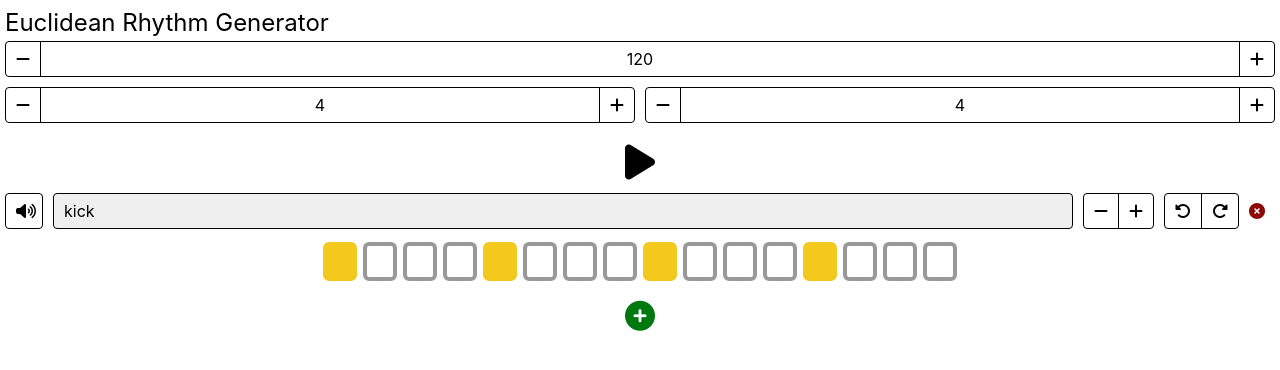
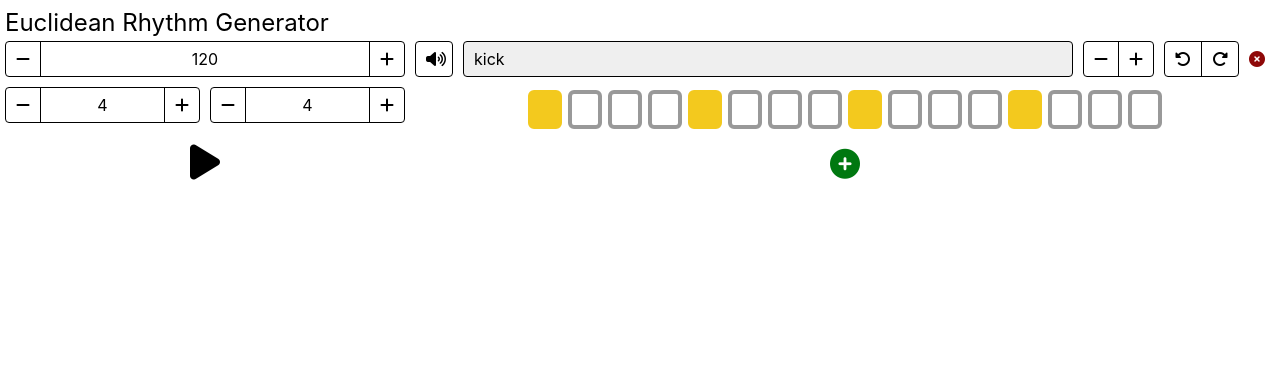
Before and after one commit to isaacronan/rhythms, a React (Create React App) app: page / in a window 1280 px wide. Shown: the top 370 px of the page. Built offline with nearby package versions, Linux system fonts and the light colour scheme.

Commit message:
responsive

```diff
--- a/src/App.tsx
+++ b/src/App.tsx
@@ -16,12 +16,16 @@ function App() {
       <LoopService>
         <StateService>
           <OrchestrationService>
-            <div className="h-screen flex flex-col p-[0.5rem]">
+            <div className="h-screen p-[0.5rem] flex flex-col">
               <h1 className="text-[2.4rem]">Euclidean Rhythm Generator</h1>
-              <Controls />
-              <Viz />
-              <div className="grow overflow-y-auto">
-                <Tracks />
+              <div className="flex flex-col min-[768px]:flex-row grow overflow-y-hidden">
+                <div className="min-[768px]:w-[400px]">
+                  <Controls />
+                  <Viz />
+                </div>
+                <div className="grow overflow-y-auto min-[768px]:pl-[1.0rem]">
+                  <Tracks />
+                </div>
               </div>
             </div>
           </OrchestrationService>
```
